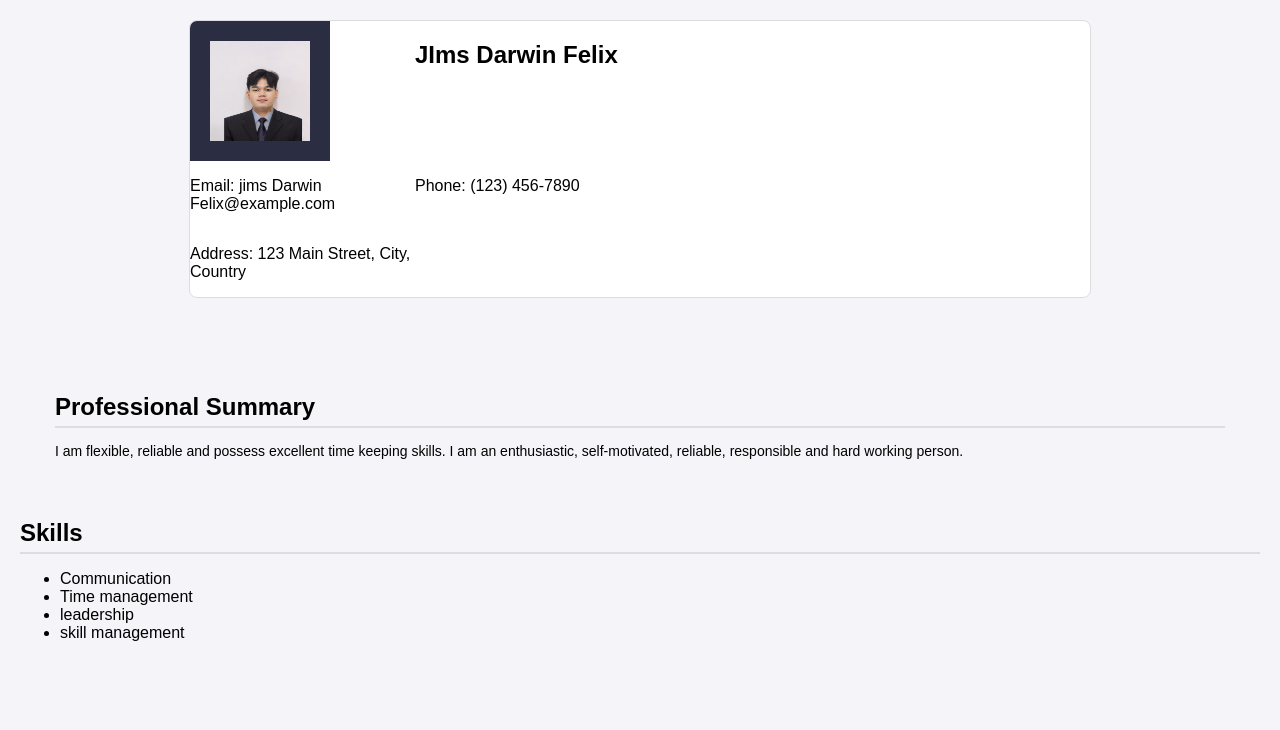
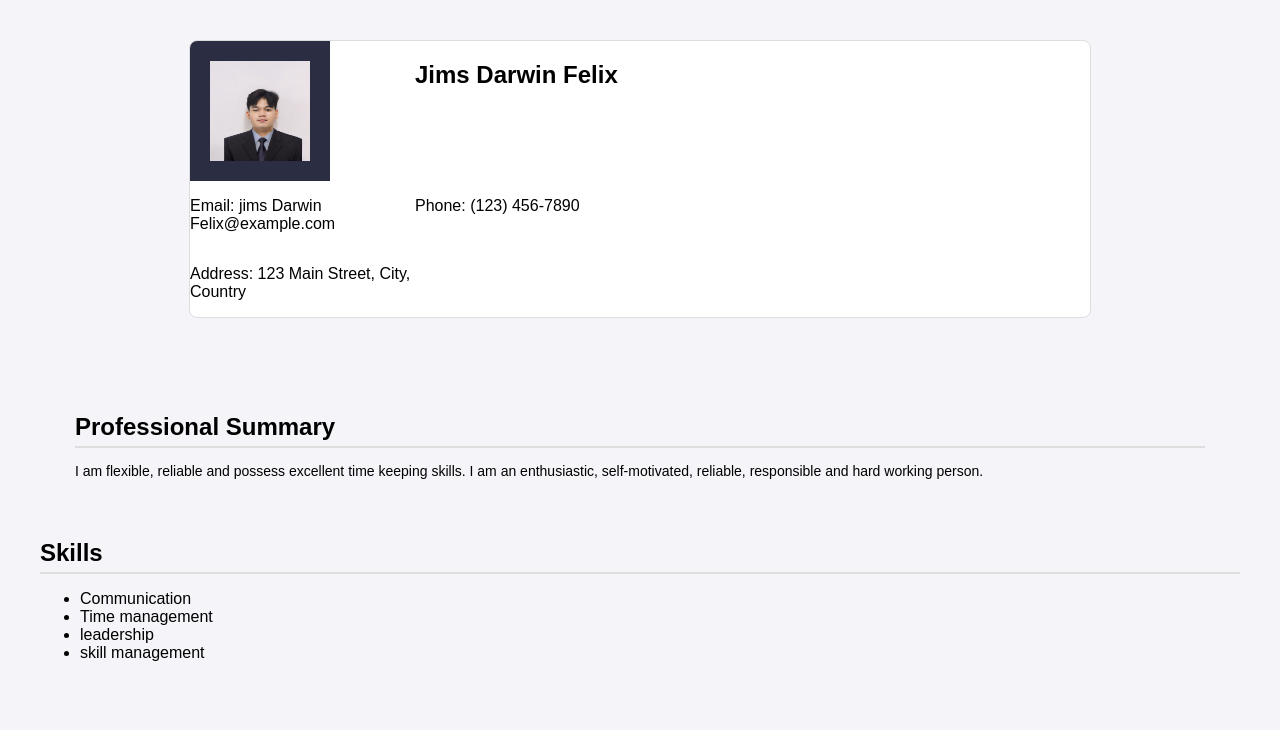
Before and after one commit to jims565/jimsssass, a plain HTML site: page index.html in a window 1280 px wide. Shown: the top 730 px of the page. Drawn offline with Linux system fonts and the light colour scheme.

Commit message:
auto publish 1737892281755

```diff
--- a/index.html
+++ b/index.html
@@ -8,7 +8,7 @@
         body {
             font-family: Arial, sans-serif;
             margin: 0;
-            padding: 0;
+            padding: 20px;
             background-color: #f4f4f9;
         }
 
@@ -21,6 +21,7 @@
             border: 1px solid #ddd;
             border-radius: 8px;
             overflow: hidden;
+
         }
 
         .sidebar {
@@ -71,7 +72,7 @@
         <image src= "Picsart_24-03-21_09-13-07-048.jpg" width="100px" height="100px
         <!-- Sidebar Section -->
         <div class="sidebar">
-            <h2>JIms Darwin Felix</h2>
+            <h2>Jims Darwin Felix</h2>
             <p>Email: jims Darwin Felix@example.com</p>
             <p>Phone: (123) 456-7890</p>
             <p>Address: 123 Main Street, City, Country</p>
```
